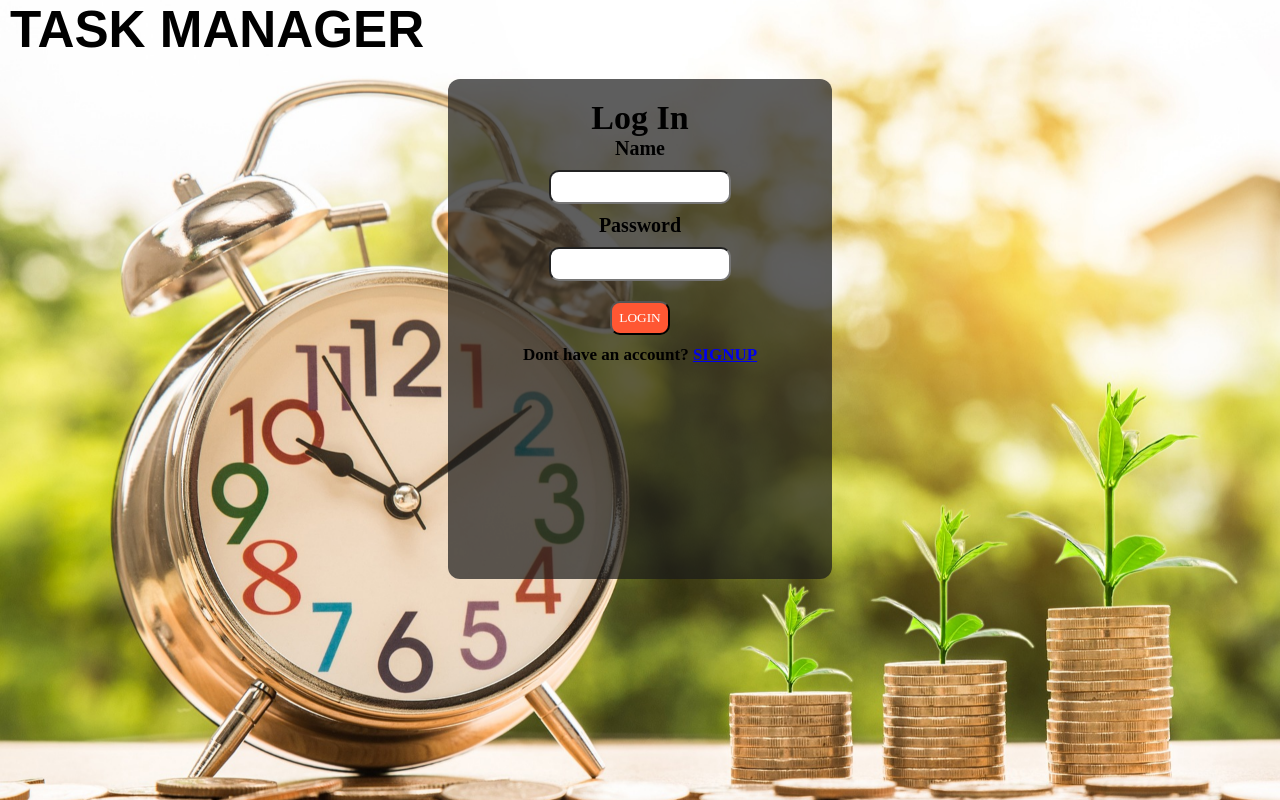
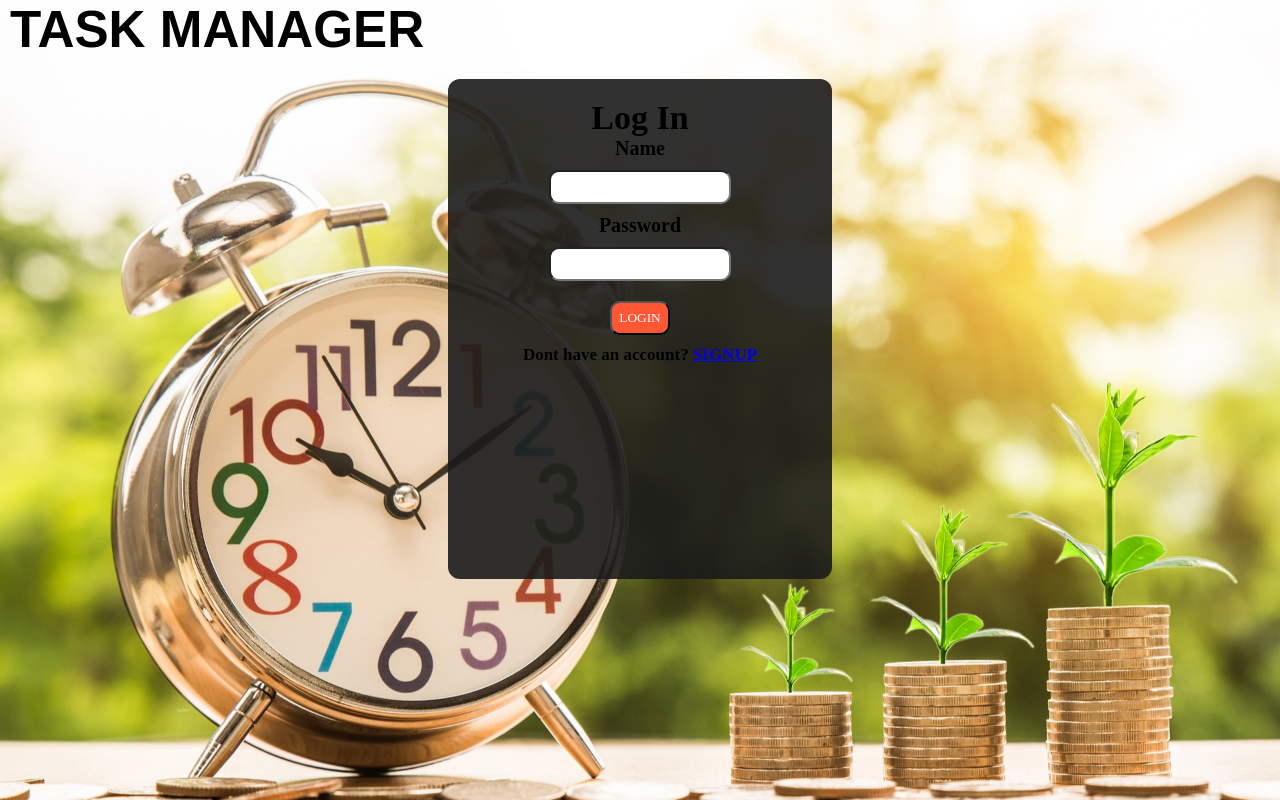
Before and after one commit to Sammy-CK/phase-3-task-manager-project-react-frontend, a React (Create React App) app: page /login in a window 1280 px wide. Built offline with nearby package versions, Linux system fonts and the light colour scheme.

Commit message:
COmpleted project

```diff
--- a/src/components/style/homepage.css
+++ b/src/components/style/homepage.css
@@ -34,7 +34,7 @@
   }
 
   .insideHomePage {
-    background-color: rgba(240, 233, 233, 0.7);
+    background-color: rgba(240, 233, 233, 0.9);
     width: 85%;
     margin: 10px auto;
     border-radius: 12px;
--- a/src/components/style/login.css
+++ b/src/components/style/login.css
@@ -20,7 +20,7 @@
   }
 
   .logInForm {
-    background-color: rgba(27, 27, 27, 0.7);
+    background-color: rgba(27, 27, 27, 0.9);
     width: 30%;
     height: 100px;
     text-align: center;
--- a/src/components/style/signup.css
+++ b/src/components/style/signup.css
@@ -24,7 +24,7 @@
 
 
 .logInForm {
-    background-color: rgba(27, 27, 27, 0.7);
+    background-color: rgba(27, 27, 27, 0.9);
     width: 30%;
     height: 500px;
     text-align: center;
--- a/src/components/style/singletask.css
+++ b/src/components/style/singletask.css
@@ -24,7 +24,7 @@
 
 
 .logInFormSingle {
-    background-color: rgba(27, 27, 27, 0.7);
+    background-color: rgba(27, 27, 27, 0.9);
     width: 70%;
     height: 500px;
     text-align: center;
--- a/src/components/style/update.css
+++ b/src/components/style/update.css
@@ -20,7 +20,7 @@
   }
 
   .logInFormUpdate {
-    background-color: rgba(27, 27, 27, 0.7);
+    background-color: rgba(27, 27, 27, 0.9);
     width: 60%;
     height: 400px;
     text-align: left;
```
